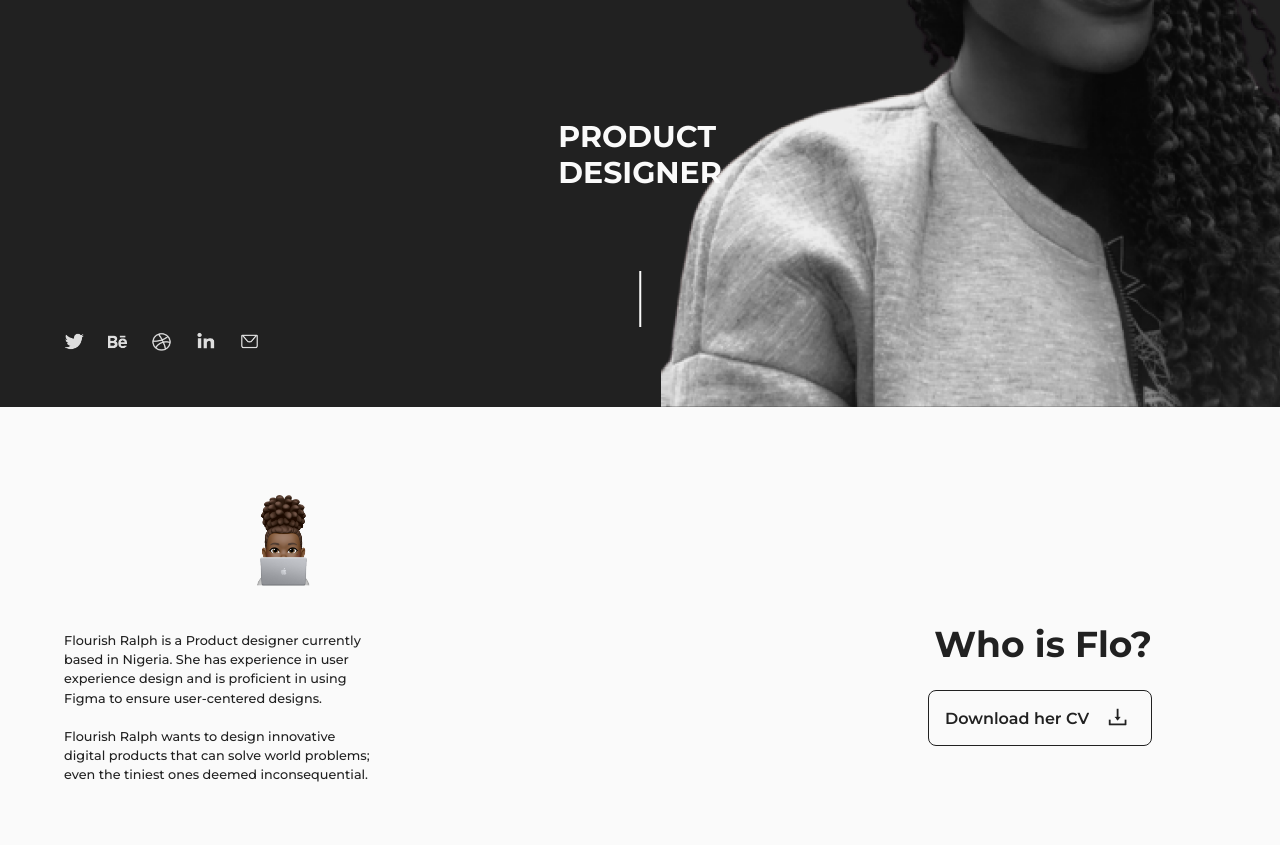
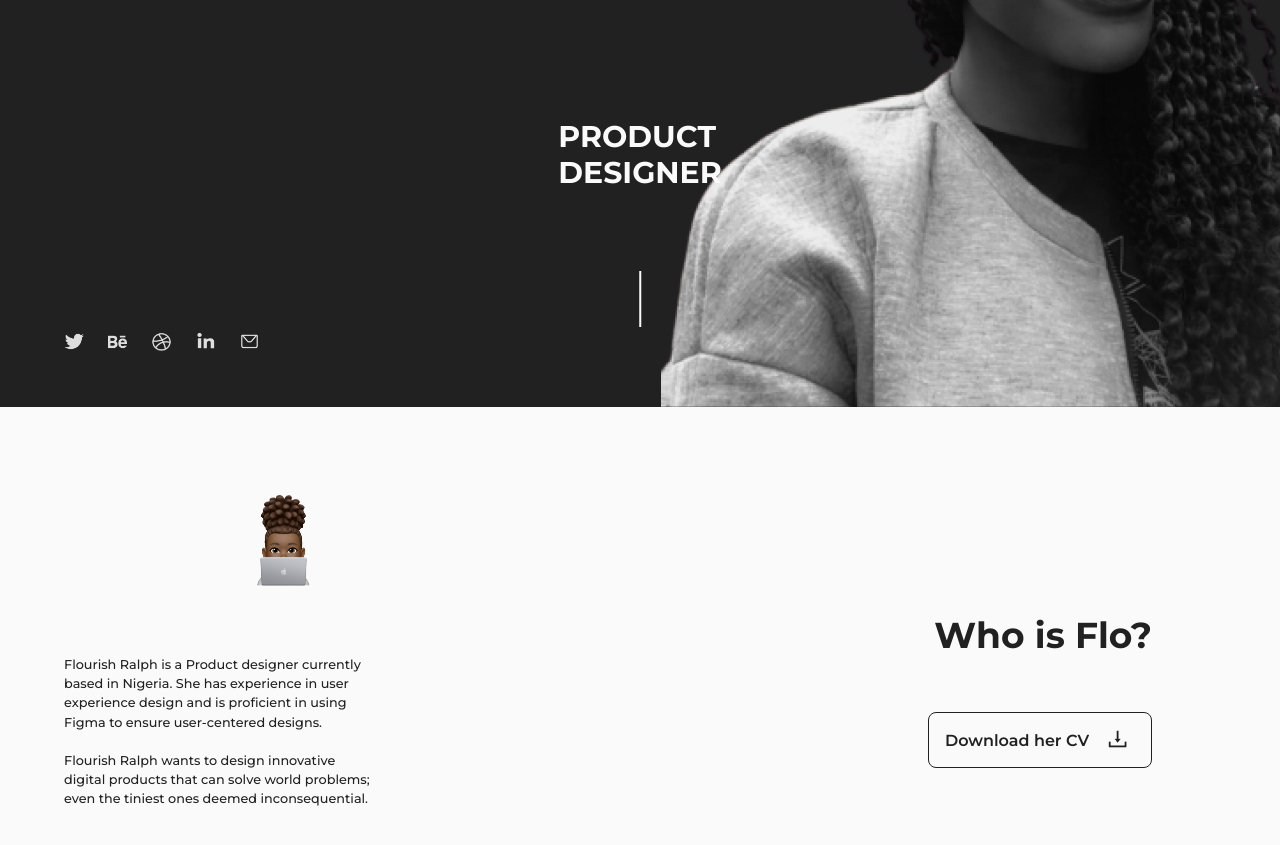
Before and after one commit to deelaurence/flo-react, a React (Vite) app: page / in a window 1280 px wide. Shown: the part 401-1246 px from the top of the page. Built offline with nearby package versions, Linux system fonts and the light colour scheme.

Commit message:
third deployment

```diff
--- a/src/components/WhoIsFlo.jsx
+++ b/src/components/WhoIsFlo.jsx
@@ -9,7 +9,7 @@ const WhoIsFlo = () => {
       className="bg-lightShade px-6 md:pl-16 relative text-darkShade flex flex-col"
     >
       <div
-        className="mt-20 self-center overflow-y-hidden md:absolute md:top-[30%] md:right-[10%] justify-self-center"
+        className="mt-16 self-center overflow-y-hidden md:absolute md:top-[30%] md:right-[10%] justify-self-center"
       >
         <h2
           className="text-3xl whitespace-nowrap overflow-visible font-semibold md:text-4xl md:font-bold"
@@ -18,7 +18,7 @@ const WhoIsFlo = () => {
         </h2>
       </div>
       <div
-        className="self-center py-10 justify-self-center md:ml-[15%] md:mt-12 md:self-start"
+        className="self-center pt-10 pb-16 justify-self-center md:ml-[15%] md:mt-12 md:self-start"
       >
         <img
           className="h-24"
```
